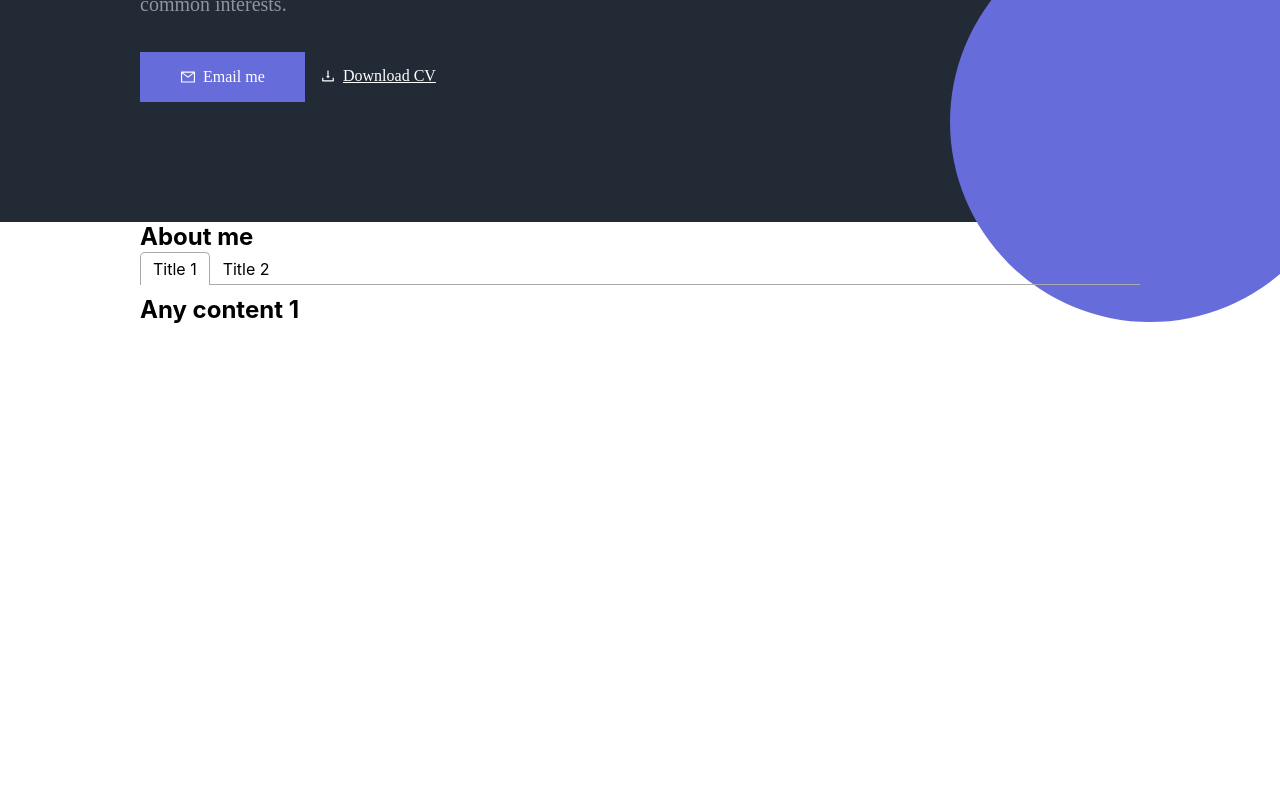
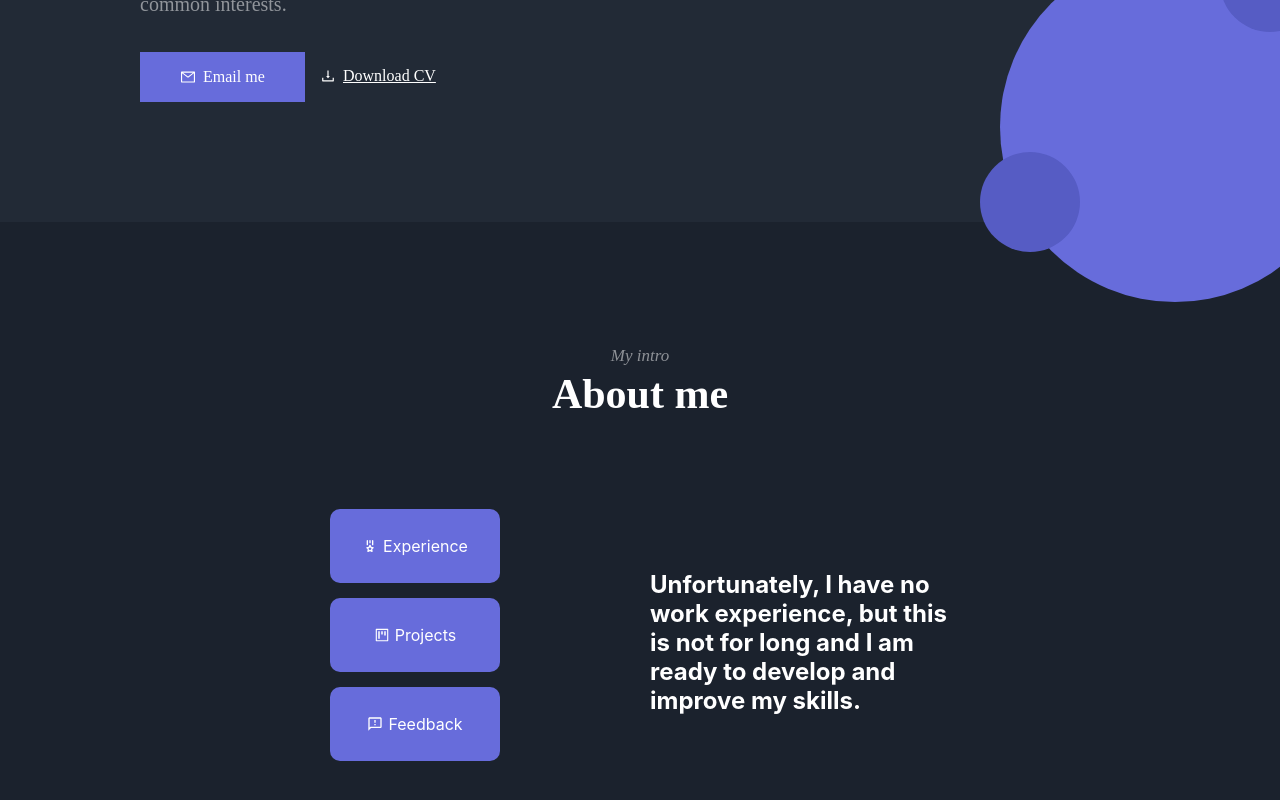
Before and after one commit to Extractoro/my-portfolio, a React (Create React App) app: page / in a window 1280 px wide. Shown: the part 408-1208 px from the top of the page. Before the commit the page ends 800 px from the top, so only its background shows below. Built offline with nearby package versions, Linux system fonts and the light colour scheme.

Commit message:
gh-pages

```diff
--- a/src/components/About/About.jsx
+++ b/src/components/About/About.jsx
@@ -1,34 +1,76 @@
 import Container from "../Container/Container";
 import { Tab, Tabs, TabList, TabPanel } from "react-tabs";
-import "react-tabs/style/react-tabs.css";
+import s from "./About.module.css";
+import { TbMedal } from "react-icons/tb";
+import { AiOutlineProject } from "react-icons/ai";
+import { MdOutlineFeedback } from "react-icons/md";
 
 const About = () => {
+  const clases = s["react-tabs__tab"];
   return (
+    <div className={s["about"]}>
       <Container>
-      <div>
-        <h2>About me</h2>
+        <div className={s["about__container"]}>
+          <p className={s["about__suptitle"]}>My intro</p>
+          <h2 className={s["about__title"]}>About me</h2>
 
-        <div>
-          <div>
-            <Tabs>
-              <TabList>
-                <Tab>Title 1</Tab>
-                <Tab>Title 2</Tab>
+          <Tabs className={s["react-tabs"]}>
+            <TabList className={s["react-tabs__tab-list"]}>
+              <Tab className={clases}>
+                <span className={s["tab__icon"]}>
+                  <TbMedal />
+                </span>
+                Experience
+              </Tab>
+              <Tab className={clases}>
+                <span className={s["tab__icon"]}>
+                  <AiOutlineProject />
+                </span>
+                Projects
+              </Tab>
+              <Tab className={clases}>
+                <span className={s["tab__icon"]}>
+                  <MdOutlineFeedback />
+                </span>
+                Feedback
+              </Tab>
             </TabList>
 
-              <TabPanel>
-                <h2>Any content 1</h2>
+            <TabPanel
+              className={
+                s[
+                  "react-tabs__tab-panel react-tabs__tab-panel--selected panel-content"
+                ]
+              }
+            >
+              <h2 className={s["tabs__h2"]}>
+                Unfortunately, I have no work experience, but this is not for
+                long and I am ready to develop and improve my skills.
+              </h2>
             </TabPanel>
-              <TabPanel>
-                <h2>Any content 2</h2>
+            <TabPanel
+              className={
+                s[
+                  "react-tabs__tab-panel react-tabs__tab-panel--selected panel-content"
+                ]
+              }
+            >
+              <h2 className={s["tabs__h2"]}>Any content 2</h2>
+            </TabPanel>
+            <TabPanel
+              className={
+                s[
+                  "react-tabs__tab-panel react-tabs__tab-panel--selected panel-content"
+                ]
+              }
+            >
+              <h2 className={s["tabs__h2"]}>Any content 3</h2>
             </TabPanel>
           </Tabs>
         </div>
-          <div></div>
+      </Container>
     </div>
-      </div>
-    </Container>
   );
 };
-//img
+
 export default About;
--- a/src/components/About/About.module.css
+++ b/src/components/About/About.module.css
@@ -0,0 +1,83 @@
+.about {
+  background-color: #1b222d;
+  padding: 120px 0 120px 0;
+}
+
+.about__container {
+  display: flex;
+  flex-direction: column;
+  align-items: center;
+}
+
+.about__title {
+  font-family: "Poppins";
+  font-style: normal;
+  font-weight: 700;
+  font-size: 42px;
+  line-height: 1.2;
+  color: #ffffff;
+  margin-bottom: 90px;
+}
+
+.about__suptitle {
+  font-family: "Poppins";
+  font-style: italic;
+  font-weight: 400;
+  font-size: 17px;
+  line-height: 1.6;
+  color: rgba(255, 255, 255, 0.5);
+}
+
+.react-tabs {
+  display: flex;
+  width: 711px;
+  color: white;
+  justify-content: center;
+  align-items: center;
+}
+
+.react-tabs__tab-list {
+  display: flex;
+  flex-direction: column;
+  width: 170px;
+  margin: 0;
+  padding: 0;
+  color: white;
+  list-style: none;
+  margin-right: 150px;
+}
+
+.react-tabs__tab {
+  display: flex;
+  align-items: center;
+  justify-content: center;
+  list-style: none;
+  padding: 25px 40px;
+  cursor: pointer;
+  text-align: center;
+  background: #676cdb;
+  border-color: #1c1d1f;
+  color: white;
+  margin-bottom: 15px;
+  border-radius: 10px;
+  transition: all 0.3s ease-out;
+}
+
+.react-tabs__tab:hover {
+  background-color: #434689;
+}
+
+.react-tabs__tab:focus {
+  position: relative;
+  background-color: #434689;
+  left: 15px;
+}
+
+.tabs__h2 {
+  width: 300px;
+}
+
+.tab__icon {
+  margin-right: 5px;
+  padding-top: 4px;
+}
--- a/src/components/Hero/Hero.jsx
+++ b/src/components/Hero/Hero.jsx
@@ -38,6 +38,8 @@ const Hero = () => {
           </div>
         </div>
         <div className={s["circle"]}></div>
+        <div className={s["circle1"]}></div>
+        <div className={s["circle2"]}></div>
       </Container>
     </div>
   );
--- a/src/components/Hero/Hero.module.css
+++ b/src/components/Hero/Hero.module.css
@@ -98,9 +98,29 @@
 .circle {
   position: absolute;
   right: -210px;
-  bottom: -100px;
+  bottom: -80px;
   background: #676cdb;
-  height: 400px;
-  width: 400px;
+  height: 350px;
+  width: 350px;
   border-radius: 50%;
 }
+
+.circle1 {
+  position: absolute;
+  right: 60px;
+  bottom: -30px;
+  background: #565cc4;
+  height: 100px;
+  width: 100px;
+  border-radius: 50%;
+}
+
+.circle2 {
+  position: absolute;
+  right: -180px;
+  bottom: 190px;
+  background: #565cc4;
+  height: 100px;
+  width: 100px;
+  border-radius: 50%;
+}
--- a/src/index.css
+++ b/src/index.css
@@ -5,6 +5,12 @@ body {
     sans-serif;
   -webkit-font-smoothing: antialiased;
   -moz-osx-font-smoothing: grayscale;
+  overflow-x: hidden;
+}
+
+html::-webkit-scrollbar {
+  width: 0px;
+  background: transparent;
 }
 
 code {
```
Also changed, not shown: package.json (+6 -2 lines), 1 other file (tests, documents, lock files or other folders). Lines whose indentation alone changed are shown as unchanged.
